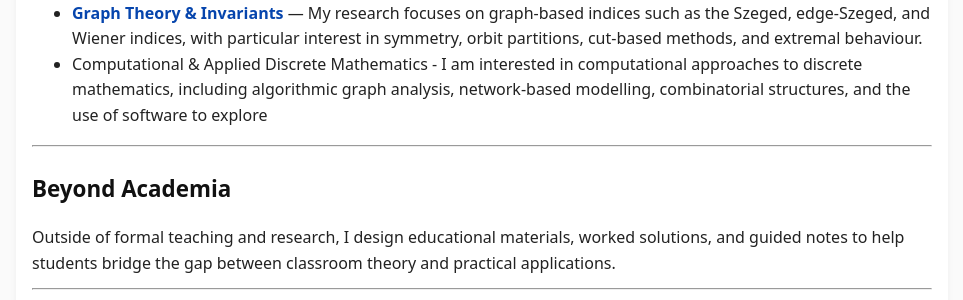
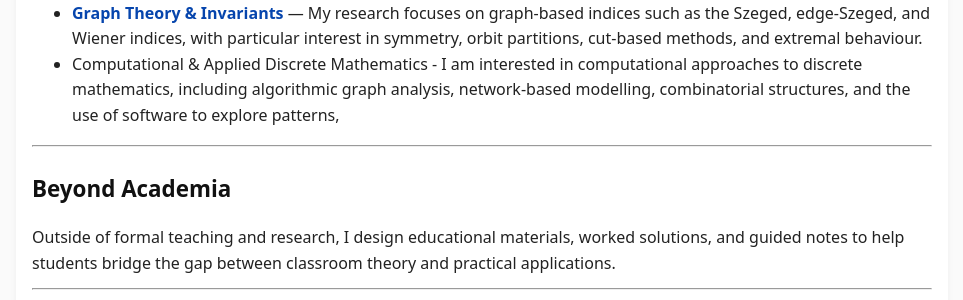
Before and after one commit to SaleemKamaludin/SaleemKamaludin.github.io, a Jekyll site: the page built from about.md, in a window 1280 px wide. Shown: the part 603-903 px from the top of the page, without its empty margins (158-1121 px from the left). Built offline with Jekyll 4.4.1, drawn with Linux system fonts in a browser that asks for light colours.

Commit message:
Update about.md

```diff
--- a/about.md
+++ b/about.md
@@ -20,7 +20,7 @@ My goal is to create learning environments where students not only master techni
 
 ## Research Interests
 - <a href="{{ '/notes/graph-theory/' | relative_url }}"><strong>Graph Theory & Invariants</strong></a> — My research focuses on graph-based indices such as the Szeged, edge-Szeged, and Wiener indices, with particular interest in symmetry, orbit partitions, cut-based methods, and extremal behaviour.
-- Computational & Applied Discrete Mathematics - I am interested in computational approaches to discrete mathematics, including algorithmic graph analysis, network-based modelling, combinatorial structures, and the use of software to explore
+- Computational & Applied Discrete Mathematics - I am interested in computational approaches to discrete mathematics, including algorithmic graph analysis, network-based modelling, combinatorial structures, and the use of software to explore patterns,
 
 
 
```
